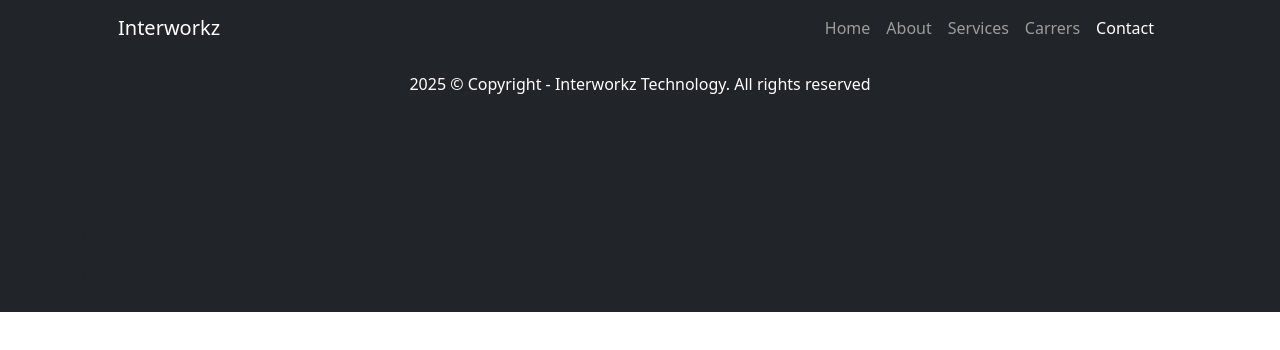
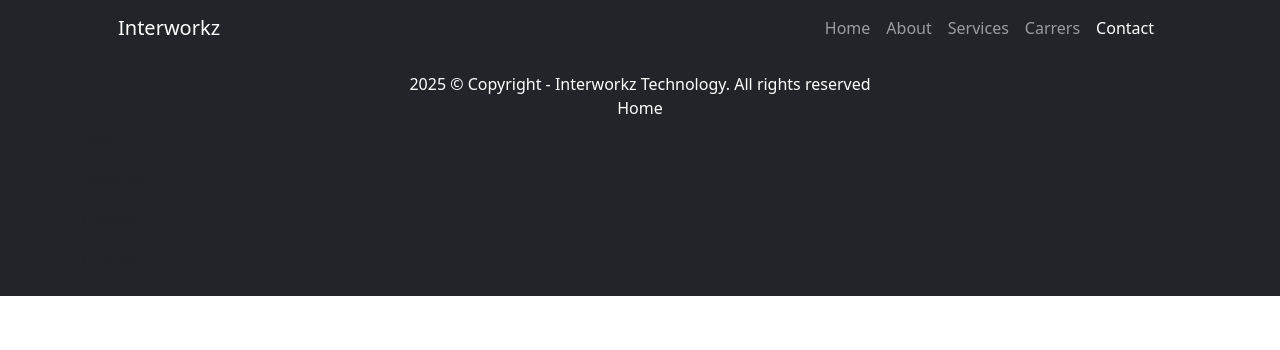
Before and after one commit to Abila03/interworkz, a React (Create React App) app: page /contact in a window 1280 px wide. Shown: the top 350 px of the page. Built offline with nearby package versions, Linux system fonts and the light colour scheme.

Commit message:
footer 1.2.1

```diff
--- a/src/pages/components/footer.js
+++ b/src/pages/components/footer.js
@@ -10,16 +10,17 @@ function Footer() {
       <div className="container">
         <p className="m-0 text-center text-white">
           2025 © Copyright - Interworkz Technology. All rights reserved
+          <Link
+            className={`nav-link ${location.pathname === '/' ? 'active' : ''}`}
+            to="/"
+          >
+            Home
+          </Link>
         </p>
         <div className="navbar-collapse">
           <ul className="navbar-nav ms-auto mb-2 mb-lg-0">
             <li className="nav-item">
-              <Link
-                className={`nav-link ${location.pathname === '/' ? 'active' : ''}`}
-                to="/"
-              >
-                Home
-              </Link>
+
             </li>
             <li className="nav-item">
               <Link
```
